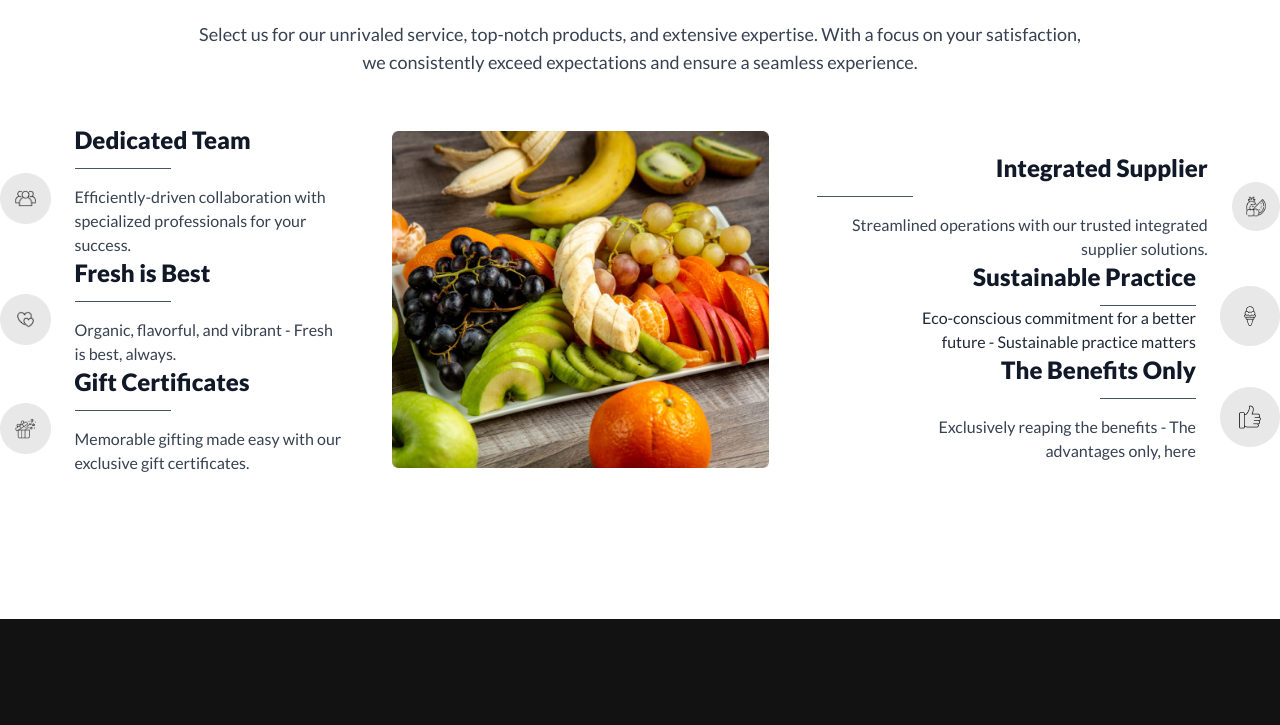
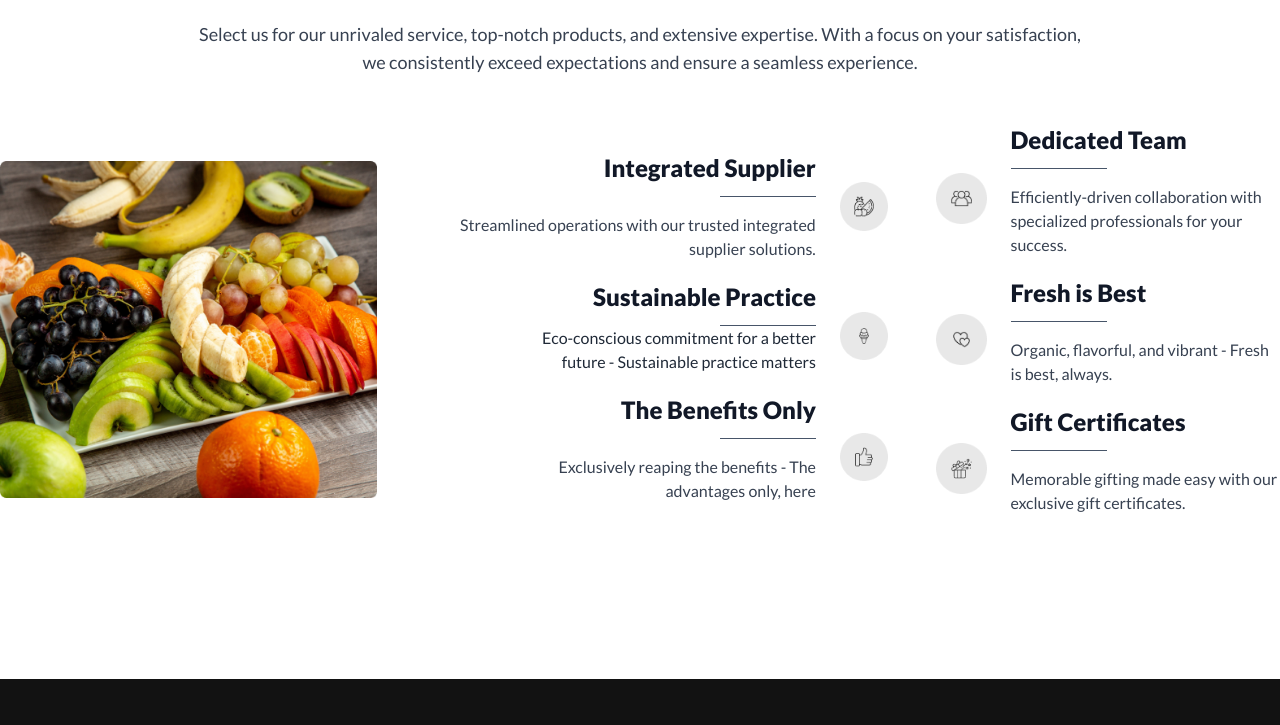
Before and after one commit to Ruhannn/assignment-3, a plain HTML site: page index.html in a window 1280 px wide. Shown: the part 3007-3732 px from the top of the page. Drawn offline with nearby package versions, Linux system fonts and the light colour scheme.

Commit message:
bannner ,why chose us , deals done

```diff
--- a/index.html
+++ b/index.html
@@ -986,10 +986,10 @@
           we consistently exceed expectations and ensure a seamless experience.
         </p>
         <div class="flex flex-col lg:flex-row gap-12 items-center">
-          <div>
+          <div class="order-2 lg:order-1">
             <div>
               <div
-                class="flex flex-col lg:flex-row items-center lg:text-left text-center lg:gap-6 gap-2"
+                class="flex flex-col lg:flex-row items-center lg:text-left text-center lg:gap-6 mb-5 gap-2"
               >
                 <div>
                   <img class="lg:mt-4" src="images/icon (6).png" />
@@ -1008,7 +1008,7 @@
                 </div>
               </div>
             </div>
-            <div class="flex flex-col lg:flex-row items-center lg:text-left text-center lg:gap-6 gap-2">
+            <div class="flex flex-col mb-5 lg:flex-row items-center lg:text-left text-center lg:gap-6 gap-2">
               <div>
                 <img class="lg:mt-4" src="images/icon (5).png" />
               </div>
@@ -1016,13 +1016,15 @@
                 <h1 class="text-2xl font-extrabold text-gray-900 mb-3">
                   Fresh is Best
                 </h1>
-                <div class="w-24 h-[1px] bg-slate-600"></div>
+                <div class="flex justify-center lg:justify-start">
+                  <div class="w-24 h-[1px] bg-slate-600"></div>
+                </div>
                 <p class="font-medium text-gray-700 mt-4">
                   Organic, flavorful, and vibrant - Fresh is best, always.
                 </p>
               </div>
             </div>
-            <div class="flex flex-col lg:flex-row items-center lg:text-left text-center lg:gap-6 gap-2">
+            <div class="flex flex-col mb-5 lg:flex-row items-center lg:text-left text-center lg:gap-6 gap-2">
               <div>
                 <img class="lg:mt-4" src="images/icon (4).png" />
               </div>
@@ -1030,7 +1032,9 @@
                 <h1 class="text-2xl font-extrabold text-gray-900 mb-3">
                   Gift Certificates
                 </h1>
-                <div class="w-24 h-[1px] bg-slate-600"></div>
+                <div class="flex justify-center lg:justify-start">
+                  <div class="w-24 h-[1px] bg-slate-600"></div>
+                </div>
                 <p class="font-medium text-gray-700 mt-4">
                   Memorable gifting made easy with our exclusive gift
                   certificates.
@@ -1046,7 +1050,7 @@
           <div>
             <div>
 
-              <div class="    flex flex-col lg:flex-row-reverse items-center lg:text-right text-center lg:gap-6 gap-2">
+              <div class="  mb-5  flex flex-col lg:flex-row-reverse items-center lg:text-right text-center lg:gap-6 gap-2">
                 <div>
                   <img class="mt-4" src="images/icon (3).png" />
                 </div>
@@ -1054,9 +1058,7 @@
                   <h1 class="text-2xl font-extrabold text-gray-900 mb-3">
                     Integrated Supplier
                   </h1>
-                  <div
-                    class="flex justify-center items-center lg:justify-start"
-                  >
+                  <div class="flex justify-center lg:justify-end">
                     <div class="w-24 h-[1px] bg-slate-600"></div>
                   </div>
 
@@ -1067,28 +1069,32 @@
                 </div>
               </div>
             </div>
-            <div class="    flex flex-col lg:flex-row-reverse items-center lg:text-right text-center lg:gap-6 gap-2">
+            <div class="  mb-5  flex flex-col lg:flex-row-reverse items-center lg:text-right text-center lg:gap-6 gap-2">
               <div>
-                <img class="lg:mt-4" src="images/icon (2).png" />
+                <img class="lg:mt-4 lg:w-12" src="images/icon (2).png" />
               </div>
               <div class="w-80">
                 <h1 class="text-2xl font-extrabold text-gray-900 mb-3">
                   Sustainable Practice
                 </h1>
-                <div class="w-24 h-[1px] bg-slate-600 ml-auto"></div>
+                <div class="flex justify-center lg:justify-end">
+                  <div class="w-24 h-[1px] bg-slate-600"></div>
+                </div>
                 Eco-conscious commitment for a better future - Sustainable
                 practice matters
               </div>
             </div>
-            <div class="    flex flex-col lg:flex-row-reverse items-center lg:text-right text-center lg:gap-6 gap-2">
+            <div class="  mb-5  flex flex-col lg:flex-row-reverse items-center lg:text-right text-center lg:gap-6 gap-2">
               <div>
-                <img class="lg:mt-4" src="images/icon (1).png" />
+                <img class="lg:mt-4 lg:w-12" src="images/icon (1).png" />
               </div>
               <div class="w-80">
                 <h1 class="text-2xl font-extrabold text-gray-900 mb-3">
                   The Benefits Only
                 </h1>
-                <div class="w-24 h-[1px] bg-slate-600 ml-auto"></div>
+                <div class="flex justify-center lg:justify-end">
+                  <div class="w-24 h-[1px] bg-slate-600"></div>
+                </div>
                 <p class="font-medium text-gray-700 mt-4">
                   Exclusively reaping the benefits - The advantages only, here
                 </p>
```
